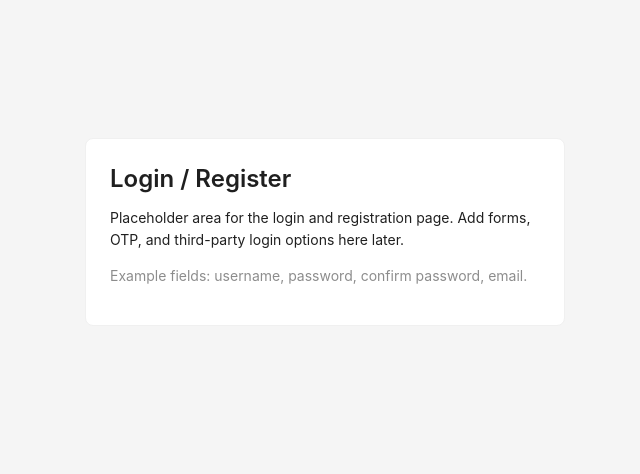
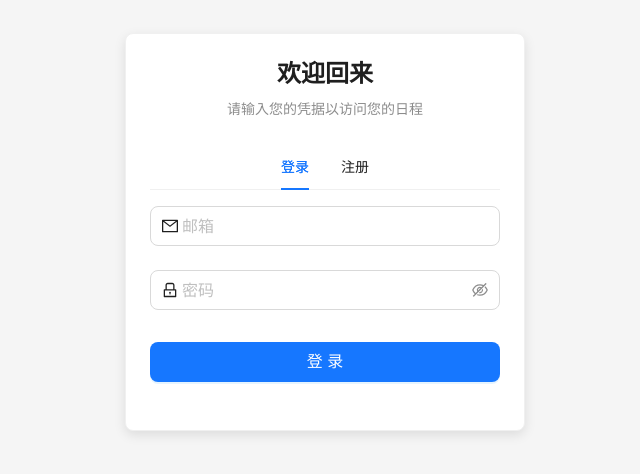
Before and after one commit to shanezzzz/visualSchedule, a Next.js app: page /login in a window 1280 px wide. Shown: the part 168-642 px from the top of the page, without its empty margins (315-955 px from the left). Built offline with nearby package versions, Linux system fonts and the light colour scheme; no server answers; what @ant-design/nextjs-registry would draw is missing.

Commit message:
feat: implement login page with authentication flow and update axios config

```diff
--- a/app/(auth)/login/page.tsx
+++ b/app/(auth)/login/page.tsx
@@ -1,22 +1,139 @@
 "use client";
 
-import { Card, Typography } from "antd";
+import { useState } from "react";
+import { Card, Tabs, Form, Input, Button, message, Typography } from "antd";
+import { LockOutlined, MailOutlined } from "@ant-design/icons";
+import { useRouter } from "next/navigation";
+import api from "@/app/lib/axios";
 
-const { Paragraph, Title, Text } = Typography;
+const { Title, Text } = Typography;
+
+interface AuthResponse {
+  user: {
+    id: string;
+    email?: string;
+  } | null;
+  session: {
+    access_token: string;
+    refresh_token: string;
+  } | null;
+  error?: string;
+}
 
 export default function LoginPage() {
+  const [loading, setLoading] = useState(false);
+  const router = useRouter();
+  const [activeTab, setActiveTab] = useState("login");
+
+  const onFinish = async (values: Record<string, string>) => {
+    setLoading(true);
+    try {
+      const endpoint = activeTab === "login" ? "/auth/login" : "/auth/register";
+      const response = await api.post<AuthResponse>(endpoint, values);
+
+      if (response.error) {
+        message.error(response.error.message);
+        return;
+      }
+
+      message.success(activeTab === "login" ? "登录成功！" : "注册成功！请检查邮箱确认。");
+
+      if (activeTab === "login") {
+        if (response.data?.session?.access_token) {
+          localStorage.setItem("token", response.data.session.access_token);
+        }
+        router.push("/schedule");
+      } else {
+        setActiveTab("login");
+      }
+    } catch (error: unknown) {
+      console.error("Auth error:", error);
+      message.error("登录失败，请稍后重试。");
+    } finally {
+      setLoading(false);
+    }
+  };
+
   return (
-    <Card style={{ width: "100%", maxWidth: 480 }}>
-      <Title level={3}>Login / Register</Title>
-      <Paragraph>
-        Placeholder area for the login and registration page. Add forms, OTP,
-        and third-party login options here later.
-      </Paragraph>
-      <Paragraph>
+    <Card style={{ width: "100%", maxWidth: 400, boxShadow: "0 4px 12px rgba(0,0,0,0.1)" }}>
+      <div style={{ textAlign: "center", marginBottom: 24 }}>
+        <Title level={3} style={{ marginBottom: 8 }}>
+          {activeTab === "login" ? "欢迎回来" : "创建账号"}
+        </Title>
         <Text type="secondary">
-          Example fields: username, password, confirm password, email.
+          {activeTab === "login" ? "请输入您的凭据以访问您的日程" : "开始管理您的视觉日程"}
         </Text>
-      </Paragraph>
+      </div>
+
+      <Tabs
+        activeKey={activeTab}
+        onChange={setActiveTab}
+        centered
+        items={[
+          { key: "login", label: "登录" },
+          { key: "register", label: "注册" },
+        ]}
+      />
+
+      <Form
+        name="auth_form"
+        initialValues={{ remember: true }}
+        onFinish={onFinish}
+        layout="vertical"
+        size="large"
+      >
+        <Form.Item
+          name="email"
+          rules={[
+            { required: true, message: "请输入邮箱地址！" },
+            { type: "email", message: "请输入有效的邮箱地址！" },
+          ]}
+        >
+          <Input prefix={<MailOutlined />} placeholder="邮箱" />
+        </Form.Item>
+
+        <Form.Item
+          name="password"
+          rules={[
+            { required: true, message: "请输入密码！" },
+            { min: 6, message: "密码至少需要6位！" },
+          ]}
+        >
+          <Input.Password prefix={<LockOutlined />} placeholder="密码" />
+        </Form.Item>
+
+        {activeTab === "register" && (
+          <Form.Item
+            name="confirmPassword"
+            dependencies={["password"]}
+            rules={[
+              { required: true, message: "请确认密码！" },
+              ({ getFieldValue }) => ({
+                validator(_, value) {
+                  if (!value || getFieldValue("password") === value) {
+                    return Promise.resolve();
+                  }
+                  return Promise.reject(new Error("两次输入的密码不一致！"));
+                },
+              }),
+            ]}
+          >
+            <Input.Password prefix={<LockOutlined />} placeholder="确认密码" />
+          </Form.Item>
+        )}
+
+        <Form.Item>
+          <Button
+            type="primary"
+            htmlType="submit"
+            loading={loading}
+            block
+            style={{ marginTop: 8 }}
+          >
+            {activeTab === "login" ? "登录" : "立即注册"}
+          </Button>
+        </Form.Item>
+      </Form>
     </Card>
   );
 }
--- a/app/lib/axios.ts
+++ b/app/lib/axios.ts
@@ -1,67 +1,96 @@
-import axios from 'axios';
+import axios from "axios";
 
-// 创建 axios 实例
-const request = axios.create({
-  baseURL: process.env.NEXT_PUBLIC_API_BASE_URL || 'http://localhost:3001/api',
+export type ApiError = {
+  message: string;
+  status?: number;
+};
+
+export type ApiResponse<T> = {
+  data: T | null;
+  error: ApiError | null;
+};
+
+const client = axios.create({
+  baseURL: process.env.NEXT_PUBLIC_API_BASE_URL || "/api",
   timeout: 15000,
   headers: {
-    'Content-Type': 'application/json',
+    "Content-Type": "application/json",
   },
+  withCredentials: false,
 });
 
-// 请求拦截器
-request.interceptors.request.use(
-  (config) => {
-    // 从 localStorage 获取 token
-    if (typeof window !== 'undefined') {
-      const token = localStorage.getItem('token');
-      if (token) {
-        config.headers.Authorization = `Bearer ${token}`;
-      }
+client.interceptors.request.use((config) => {
+  if (typeof window !== "undefined") {
+    const token = localStorage.getItem("token");
+    if (token) {
+      config.headers.Authorization = `Bearer ${token}`;
     }
-    return config;
-  },
-  (error) => {
-    console.error('请求错误:', error);
-    return Promise.reject(error);
   }
-);
+  return config;
+});
 
-// 响应拦截器
-request.interceptors.response.use(
-  (response) => {
-    // 直接返回数据部分
-    return response.data;
-  },
-  (error) => {
-    // 统一错误处理
-    if (error.response) {
-      const { status } = error.response;
+function parseError(error: unknown): ApiError {
+  if (axios.isAxiosError(error)) {
+    const status = error.response?.status;
+    const payload = error.response?.data as
+      | { error?: unknown; message?: string }
+      | string
+      | undefined;
 
-      switch (status) {
-        case 401:
-          // 未授权，清除token并跳转登录
-          if (typeof window !== 'undefined') {
-            localStorage.removeItem('token');
-            window.location.href = '/login';
-          }
-          break;
-        case 403:
-          console.error('没有权限访问');
-          break;
-        case 404:
-          console.error('请求的资源不存在');
-          break;
-        case 500:
-          console.error('服务器错误');
-          break;
-      }
-    } else if (error.request) {
-      console.error('网络错误，请检查网络连接');
+    let message = "Network error, please check your connection.";
+
+    if (typeof payload === "string") {
+      message = payload;
+    } else if (payload?.error) {
+      message =
+        typeof payload.error === "string"
+          ? payload.error
+          : (payload.error as { message?: string }).message ?? message;
+    } else if (payload?.message) {
+      message = payload.message;
+    } else if (error.message) {
+      message = error.message;
     }
 
-    return Promise.reject(error);
+    return { message, status };
   }
-);
 
-export default request;
+  return { message: "Unknown error." };
+}
+
+function handleUnauthorized(status?: number) {
+  if (status === 401 && typeof window !== "undefined") {
+    localStorage.removeItem("token");
+    if (window.location.pathname !== "/login") {
+      window.location.href = "/login";
+    }
+  }
+}
+
+async function request<T>(
+  method: "get" | "post" | "put" | "delete",
+  url: string,
+  data?: unknown
+): Promise<ApiResponse<T>> {
+  try {
+    const response = await client.request<T>({
+      method,
+      url,
+      data,
+    });
+    return { data: response.data ?? null, error: null };
+  } catch (error) {
+    const parsed = parseError(error);
+    handleUnauthorized(parsed.status);
+    return { data: null, error: parsed };
+  }
+}
+
+const api = {
+  get: <T>(url: string) => request<T>("get", url),
+  post: <T>(url: string, data?: unknown) => request<T>("post", url, data),
+  put: <T>(url: string, data?: unknown) => request<T>("put", url, data),
+  delete: <T>(url: string) => request<T>("delete", url),
+};
+
+export default api;
```
